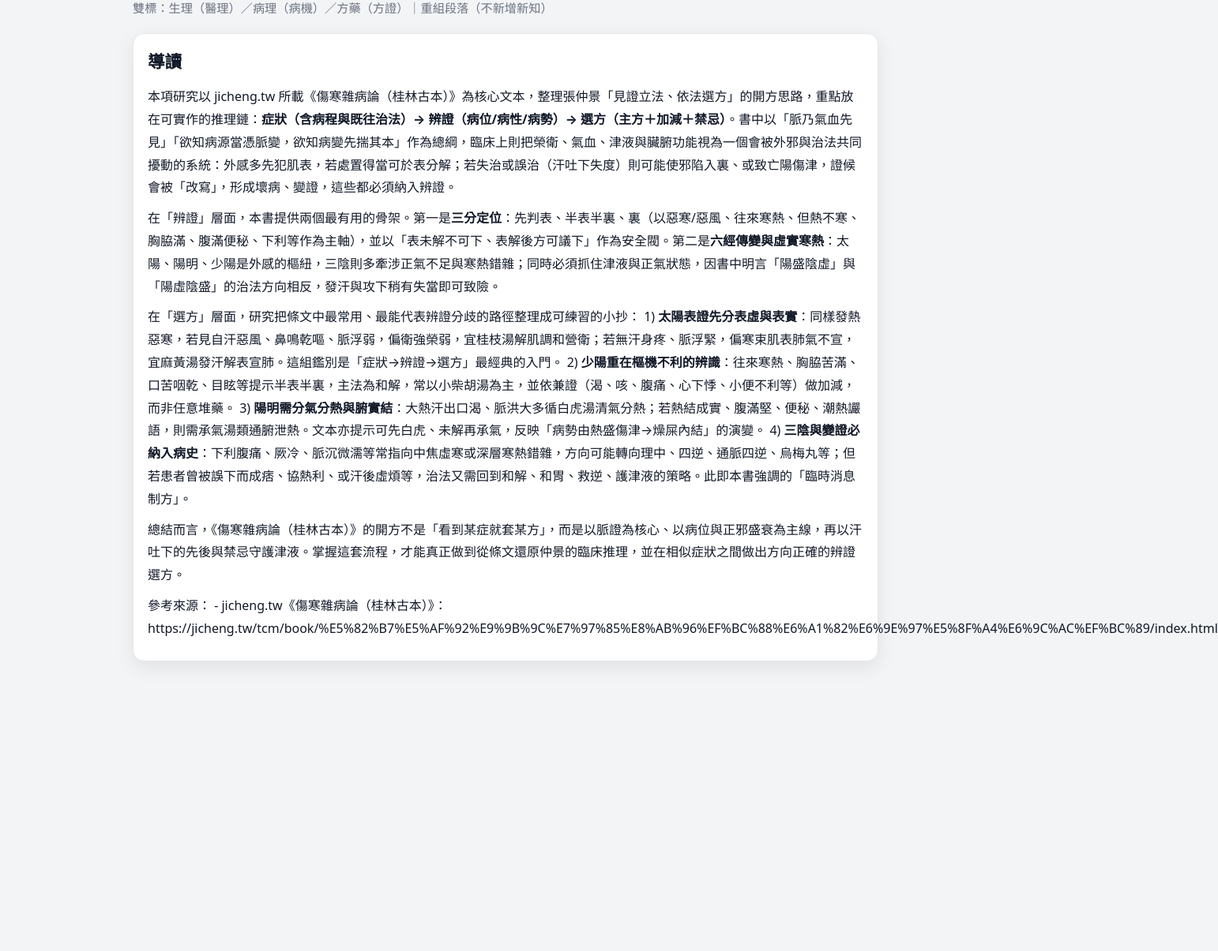
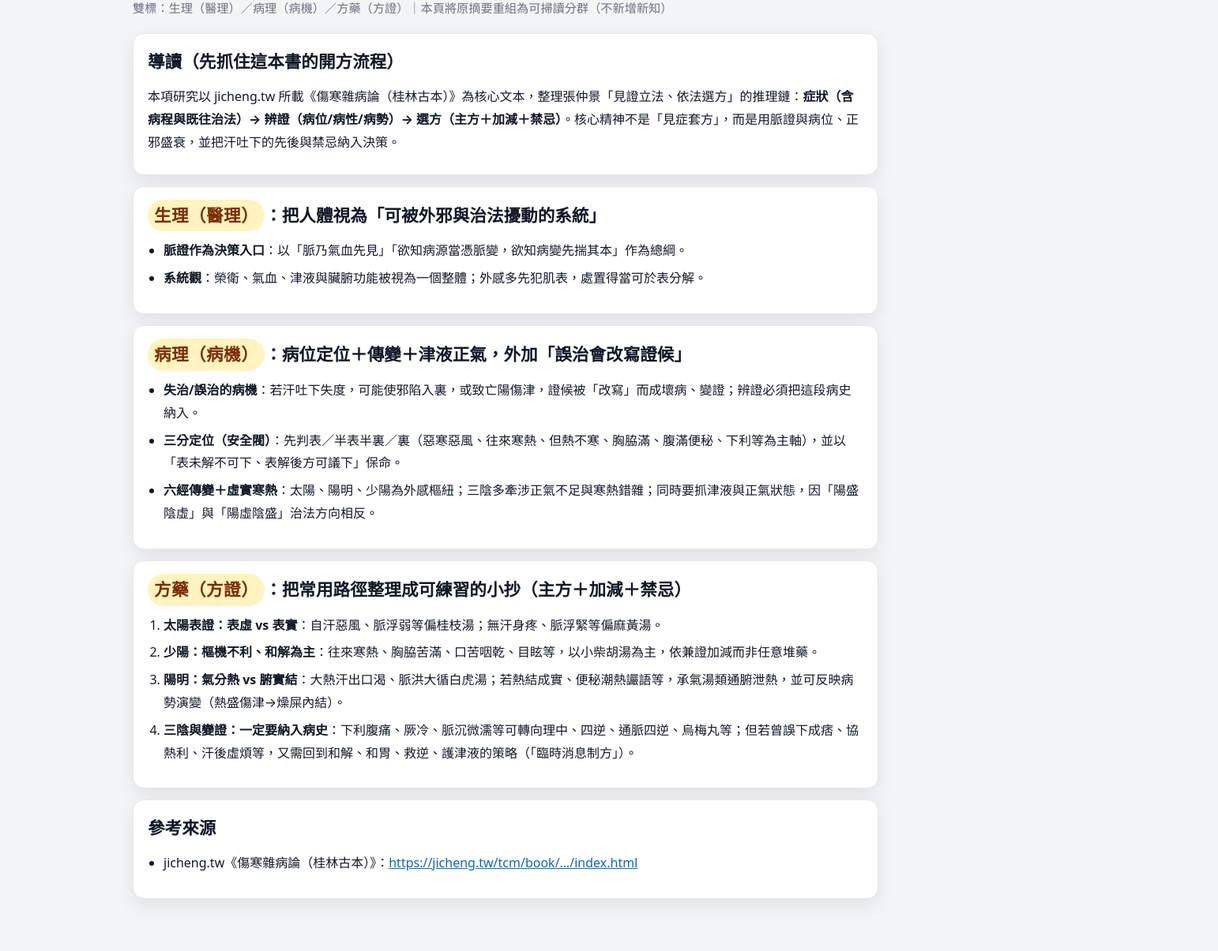
Before and after one commit to kimitseng0331/tcm_notebook, a plain HTML site: page html/J23-03_summary.html in a window 1280 px wide. Shown: the part 80-1285 px from the top of the page at 79% size, 1542 px wide, since content can reach past the window. Before the commit the page ends 984 px from the top, so only its background shows below. Drawn offline with Linux system fonts and the light colour scheme.

Commit message:
Fix J23-03 summary: add grouped sections (phys/path/formula) and paragraphs

```diff
--- a/html/J23-03_summary.html
+++ b/html/J23-03_summary.html
@@ -57,36 +57,52 @@ blockquote{
   font-weight:700;
   letter-spacing:.02em;
 }
-.table{
-  width:100%;
-  border-collapse:collapse;
-  margin:10px 0 4px 0;
-  overflow:hidden;
-  border-radius:12px;
-  border:1px solid var(--line);
-}
-.table th,.table td{padding:10px 10px; border-bottom:1px solid var(--line); vertical-align:top}
-.table th{background:#f9fafb; text-align:left}
-.table tr:last-child td{border-bottom:none}
 hr{border:none; border-top:1px solid var(--line); margin:14px 0}</style>
 </head>
 <body>
 <div class="wrapper">
-<h1>J23-03 摘要</h1>
-<p class="meta">雙標：生理（醫理）／病理（病機）／方藥（方證）｜重組段落（不新增新知）</p>
+<h1>J23-03 摘要｜學習開藥方《傷寒雜病論》（桂林古本）</h1>
+<p class="meta">雙標：生理（醫理）／病理（病機）／方藥（方證）｜本頁將原摘要重組為可掃讀分群（不新增新知）</p>
+
 <section>
-<h2>導讀</h2>
-<p>本項研究以 jicheng.tw 所載《傷寒雜病論（桂林古本）》為核心文本，整理張仲景「見證立法、依法選方」的開方思路，重點放在可實作的推理鏈：<strong>症狀（含病程與既往治法）→ 辨證（病位/病性/病勢）→ 選方（主方＋加減＋禁忌）</strong>。書中以「脈乃氣血先見」「欲知病源當憑脈變，欲知病變先揣其本」作為總綱，臨床上則把榮衛、氣血、津液與臟腑功能視為一個會被外邪與治法共同擾動的系統：外感多先犯肌表，若處置得當可於表分解；若失治或誤治（汗吐下失度）則可能使邪陷入裏、或致亡陽傷津，證候會被「改寫」，形成壞病、變證，這些都必須納入辨證。</p>
-<p>在「辨證」層面，本書提供兩個最有用的骨架。第一是<strong>三分定位</strong>：先判表、半表半裏、裏（以惡寒/惡風、往來寒熱、但熱不寒、胸脇滿、腹滿便秘、下利等作為主軸），並以「表未解不可下、表解後方可議下」作為安全閥。第二是<strong>六經傳變與虛實寒熱</strong>：太陽、陽明、少陽是外感的樞紐，三陰則多牽涉正氣不足與寒熱錯雜；同時必須抓住津液與正氣狀態，因書中明言「陽盛陰虛」與「陽虛陰盛」的治法方向相反，發汗與攻下稍有失當即可致險。</p>
-<p>在「選方」層面，研究把條文中最常用、最能代表辨證分歧的路徑整理成可練習的小抄：
-1) <strong>太陽表證先分表虛與表實</strong>：同樣發熱惡寒，若見自汗惡風、鼻鳴乾嘔、脈浮弱，偏衛強榮弱，宜桂枝湯解肌調和營衛；若無汗身疼、脈浮緊，偏寒束肌表肺氣不宣，宜麻黃湯發汗解表宣肺。這組鑑別是「症狀→辨證→選方」最經典的入門。
-2) <strong>少陽重在樞機不利的辨識</strong>：往來寒熱、胸脇苦滿、口苦咽乾、目眩等提示半表半裏，主法為和解，常以小柴胡湯為主，並依兼證（渴、咳、腹痛、心下悸、小便不利等）做加減，而非任意堆藥。
-3) <strong>陽明需分氣分熱與腑實結</strong>：大熱汗出口渴、脈洪大多循白虎湯清氣分熱；若熱結成實、腹滿堅、便秘、潮熱讝語，則需承氣湯類通腑泄熱。文本亦提示可先白虎、未解再承氣，反映「病勢由熱盛傷津→燥屎內結」的演變。
-4) <strong>三陰與變證必納入病史</strong>：下利腹痛、厥冷、脈沉微濡等常指向中焦虛寒或深層寒熱錯雜，方向可能轉向理中、四逆、通脈四逆、烏梅丸等；但若患者曾被誤下而成痞、協熱利、或汗後虛煩等，治法又需回到和解、和胃、救逆、護津液的策略。此即本書強調的「臨時消息制方」。</p>
-<p>總結而言，《傷寒雜病論（桂林古本）》的開方不是「看到某症就套某方」，而是以脈證為核心、以病位與正邪盛衰為主線，再以汗吐下的先後與禁忌守護津液。掌握這套流程，才能真正做到從條文還原仲景的臨床推理，並在相似症狀之間做出方向正確的辨證選方。</p>
-<p>參考來源：
-- jicheng.tw《傷寒雜病論（桂林古本）》：https://jicheng.tw/tcm/book/%E5%82%B7%E5%AF%92%E9%9B%9C%E7%97%85%E8%AB%96%EF%BC%88%E6%A1%82%E6%9E%97%E5%8F%A4%E6%9C%AC%EF%BC%89/index.html</p>
+<h2>導讀（先抓住這本書的開方流程）</h2>
+<p>本項研究以 jicheng.tw 所載《傷寒雜病論（桂林古本）》為核心文本，整理張仲景「見證立法、依法選方」的推理鏈：<strong>症狀（含病程與既往治法）→ 辨證（病位/病性/病勢）→ 選方（主方＋加減＋禁忌）</strong>。核心精神不是「見症套方」，而是用脈證與病位、正邪盛衰，並把汗吐下的先後與禁忌納入決策。</p>
 </section>
+
+<section>
+<h2><span class="highlight">生理（醫理）</span>：把人體視為「可被外邪與治法擾動的系統」</h2>
+<ul>
+  <li><strong>脈證作為決策入口</strong>：以「脈乃氣血先見」「欲知病源當憑脈變，欲知病變先揣其本」作為總綱。</li>
+  <li><strong>系統觀</strong>：榮衛、氣血、津液與臟腑功能被視為一個整體；外感多先犯肌表，處置得當可於表分解。</li>
+</ul>
+</section>
+
+<section>
+<h2><span class="highlight">病理（病機）</span>：病位定位＋傳變＋津液正氣，外加「誤治會改寫證候」</h2>
+<ul>
+  <li><strong>失治/誤治的病機</strong>：若汗吐下失度，可能使邪陷入裏，或致亡陽傷津，證候被「改寫」而成壞病、變證；辨證必須把這段病史納入。</li>
+  <li><strong>三分定位（安全閥）</strong>：先判表／半表半裏／裏（惡寒惡風、往來寒熱、但熱不寒、胸脇滿、腹滿便秘、下利等為主軸），並以「表未解不可下、表解後方可議下」保命。</li>
+  <li><strong>六經傳變＋虛實寒熱</strong>：太陽、陽明、少陽為外感樞紐；三陰多牽涉正氣不足與寒熱錯雜；同時要抓津液與正氣狀態，因「陽盛陰虛」與「陽虛陰盛」治法方向相反。</li>
+</ul>
+</section>
+
+<section>
+<h2><span class="highlight">方藥（方證）</span>：把常用路徑整理成可練習的小抄（主方＋加減＋禁忌）</h2>
+<ol>
+  <li><strong>太陽表證：表虛 vs 表實</strong>：自汗惡風、脈浮弱等偏桂枝湯；無汗身疼、脈浮緊等偏麻黃湯。</li>
+  <li><strong>少陽：樞機不利、和解為主</strong>：往來寒熱、胸脇苦滿、口苦咽乾、目眩等，以小柴胡湯為主，依兼證加減而非任意堆藥。</li>
+  <li><strong>陽明：氣分熱 vs 腑實結</strong>：大熱汗出口渴、脈洪大循白虎湯；若熱結成實、便秘潮熱讝語等，承氣湯類通腑泄熱，並可反映病勢演變（熱盛傷津→燥屎內結）。</li>
+  <li><strong>三陰與變證：一定要納入病史</strong>：下利腹痛、厥冷、脈沉微濡等可轉向理中、四逆、通脈四逆、烏梅丸等；但若曾誤下成痞、協熱利、汗後虛煩等，又需回到和解、和胃、救逆、護津液的策略（「臨時消息制方」）。</li>
+</ol>
+</section>
+
+<section>
+<h2>參考來源</h2>
+<ul>
+  <li>jicheng.tw《傷寒雜病論（桂林古本）》：<a href="https://jicheng.tw/tcm/book/%E5%82%B7%E5%AF%92%E9%9B%9C%E7%97%85%E8%AB%96%EF%BC%88%E6%A1%82%E6%9E%97%E5%8F%A4%E6%9C%AC%EF%BC%89/index.html" target="_blank" rel="noopener">https://jicheng.tw/tcm/book/…/index.html</a></li>
+</ul>
+</section>
+
 </div>
 </body>
 </html>
```
